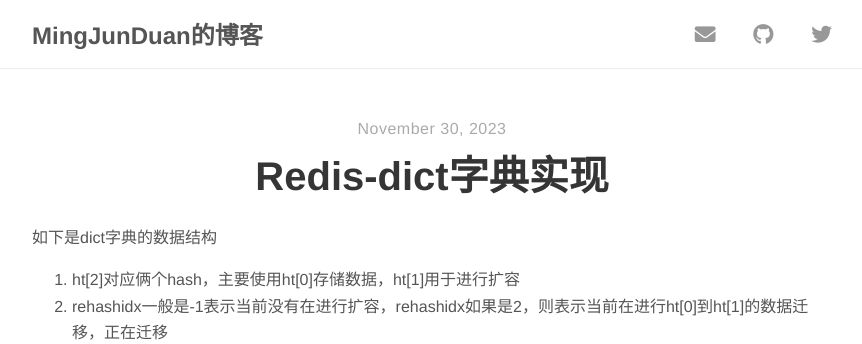
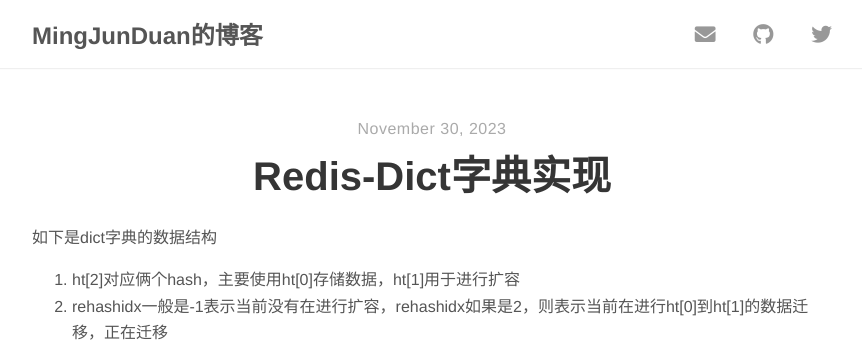
Before and after one commit to MingJunDuan/MingJunDuan.github.io, a Jekyll site: the page built from _posts/2023-11-30-Redis-Dict字典实现.md, in a window 1280 px wide and 900 px high. Shown: the top 344 px of the window, without its empty margins (208-1070 px from the left). Built offline with Jekyll 4.4.1, drawn with Linux system fonts in a browser that asks for light colours; nearby versions of some CDN libraries.

Commit message:
dict实现

```diff
--- a/_posts/2023-11-30-Redis-dict字典实现.md
+++ b/_posts/2023-11-30-Redis-Dict字典实现.md
@@ -1,6 +1,6 @@
 ---
 layout: post
-title: "Redis-dict字典实现"
+title: "Redis-Dict字典实现"
 author: "Inela"
 ---
 
```
